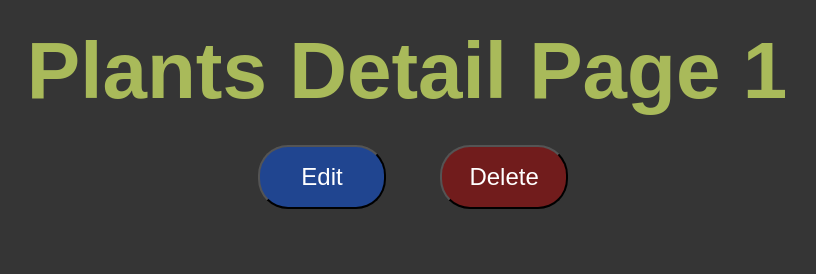
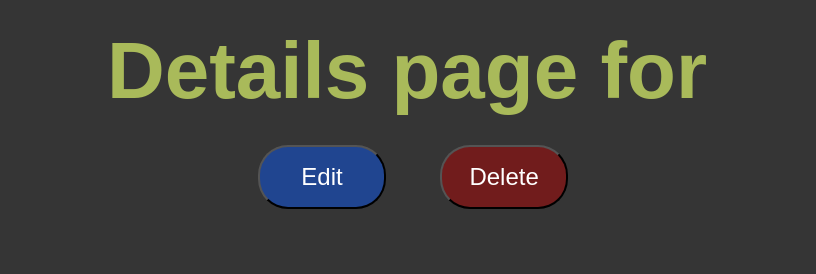
Before and after one commit to Proliecan/szapp-pflapp, a Python web app: template server/templates/plant.html in a window 1280 px wide. Shown: the top 274 px of the page, without its empty margins (233-1049 px from the left). Run offline with Jinja, Linux system fonts and the light colour scheme; the template is opened without the code that fills it: most values are stand-ins (such as "Sample title", 1, 10 or a date in 2020).

Commit message:
show name of plant instead of id

```diff
--- a/server/static/js/details.js
+++ b/server/static/js/details.js
@@ -68,6 +68,9 @@
                     `       </div>
                 </div>`;
                 $('#p_container').append(div);
+
+                // insert name of plant into header
+                $('#details_header').append(plant.name);
 
                 // prepare data for graph
                 const dateformat_options = { year: 'numeric', month: 'numeric', day: 'numeric', hour: '2-digit', minute: '2-digit'};
--- a/server/templates/plant.html
+++ b/server/templates/plant.html
@@ -23,7 +23,7 @@
 
 <body>
     <div style="display: flex; flex-direction: column; align-items: center;">
-        <h1>Plants Detail Page {{ plant_id }}</h1>
+        <h1 id="details_header">Details page for </h1>
         <p id="plant_id_field" hidden>{{ plant_id }}</p>
         <div class="btn_bar">
             <button id="update" class="btn">Edit</button>
```
